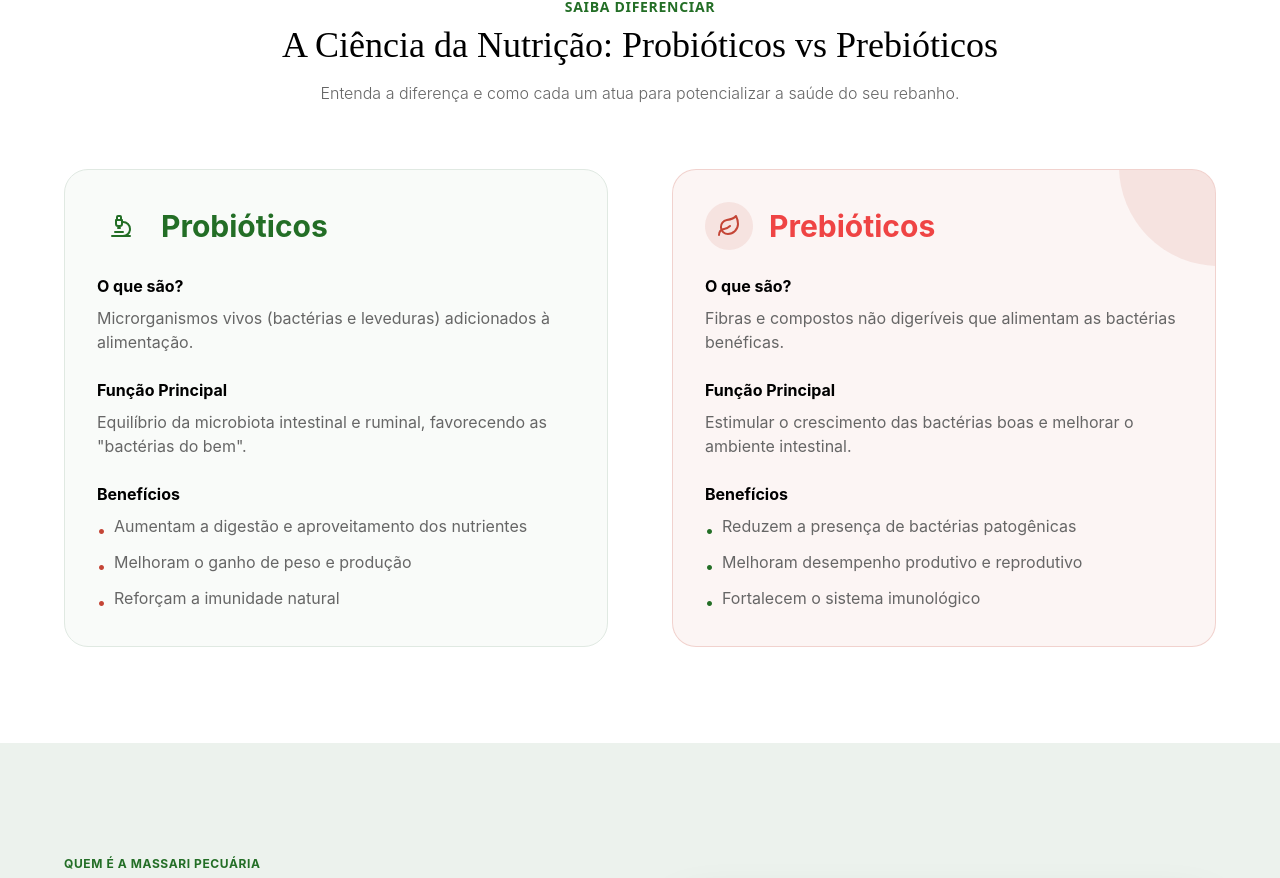
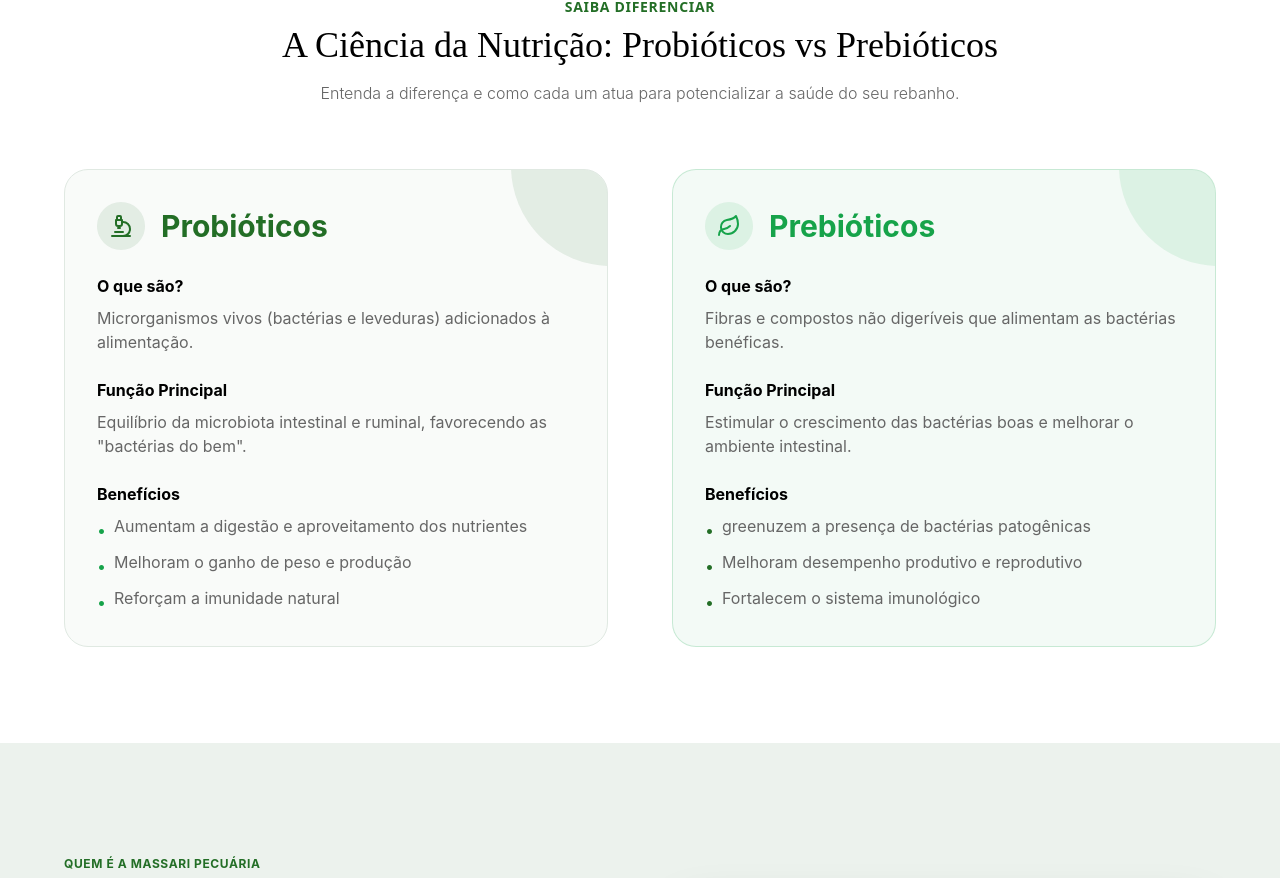
Before and after one commit to Paper-Street-Softwares/SOP-Massari, a React (Vite) app: page /#home in a window 1280 px wide. Shown: the part 2818-3696 px from the top of the page. Built offline with nearby package versions, Linux system fonts and the light colour scheme.

Commit message:
fix: Cor atualizada

```diff
--- a/src/components/sections/DiferenceProducts.jsx
+++ b/src/components/sections/DiferenceProducts.jsx
@@ -25,14 +25,14 @@ function DiferenceProducts({ colorMode }) {
       text = 'text-corTitulosPreto'
       textOpacity = 'text-corOutrosTextosPreto'
       textDestaque = 'text-primaryDark'
-      textDestaqueNegative = 'text-red-500'
+      textDestaqueNegative = 'text-green-600'
       cardBgLeft = 'bg-secondary/20'
-      cardBgRight = 'bg-accent/5'
+      cardBgRight = 'bg-green-600/5'
       borderLeft = 'border-secondary'
-      borderRight = 'border-accent/20'
-      iconLeft = 'bg-primary/10 text-primaryDark'
-      iconRight = 'bg-accent/10 text-accent'
-      bulletLeft = 'text-accent'
+      borderRight = 'border-green-600/20'
+      iconLeft = 'bg-primaryDark/10 text-primaryDark'
+      iconRight = 'bg-green-600/10 text-green-600'
+      bulletLeft = 'text-green-600'
       bulletRight = 'text-primaryDark'
       break
 
@@ -41,7 +41,7 @@ function DiferenceProducts({ colorMode }) {
       text = 'text-corTitulosBranca'
       textOpacity = 'text-corOutrosTextosBranca'
       textDestaque = 'text-primaryLight'
-      textDestaqueNegative = 'text-red-500'
+      textDestaqueNegative = 'text-green-500'
       cardBgLeft = 'bg-dark'
       cardBgRight = 'bg-dark'
       borderLeft = 'border-primaryLight/20'
@@ -57,14 +57,14 @@ function DiferenceProducts({ colorMode }) {
       text = 'text-corTitulosBranca'
       textOpacity = 'text-corOutrosTextosBranca'
       textDestaque = 'text-primaryDark'
-      textDestaqueNegative = 'text-red-500'
+      textDestaqueNegative = 'text-green-500'
       cardBgLeft = 'bg-secondary/20'
-      cardBgRight = 'bg-accent/5'
+      cardBgRight = 'bg-green-600/5'
       borderLeft = 'border-secondary'
-      borderRight = 'border-accent/20'
+      borderRight = 'border-green-600/20'
       iconLeft = 'bg-primary/10 text-primaryDark'
-      iconRight = 'bg-accent/10 text-accent'
-      bulletLeft = 'text-accent'
+      iconRight = 'bg-green-600/10 text-green-600'
+      bulletLeft = 'text-green-600'
       bulletRight = 'text-primaryDark'
   }
 
@@ -197,8 +197,8 @@ function DiferenceProducts({ colorMode }) {
                   <h4 className={`font-bold mb-2 ${text}`}>Benefícios</h4>
                   <ul className={`space-y-2 ${textOpacity}`}>
                     <li className="flex items-start gap-2">
-                      <span className={`${bulletRight} mt-1`}>•</span> Reduzem a
-                      presença de bactérias patogênicas
+                      <span className={`${bulletRight} mt-1`}>•</span> greenuzem
+                      a presença de bactérias patogênicas
                     </li>
                     <li className="flex items-start gap-2">
                       <span className={`${bulletRight} mt-1`}>•</span> Melhoram
```
